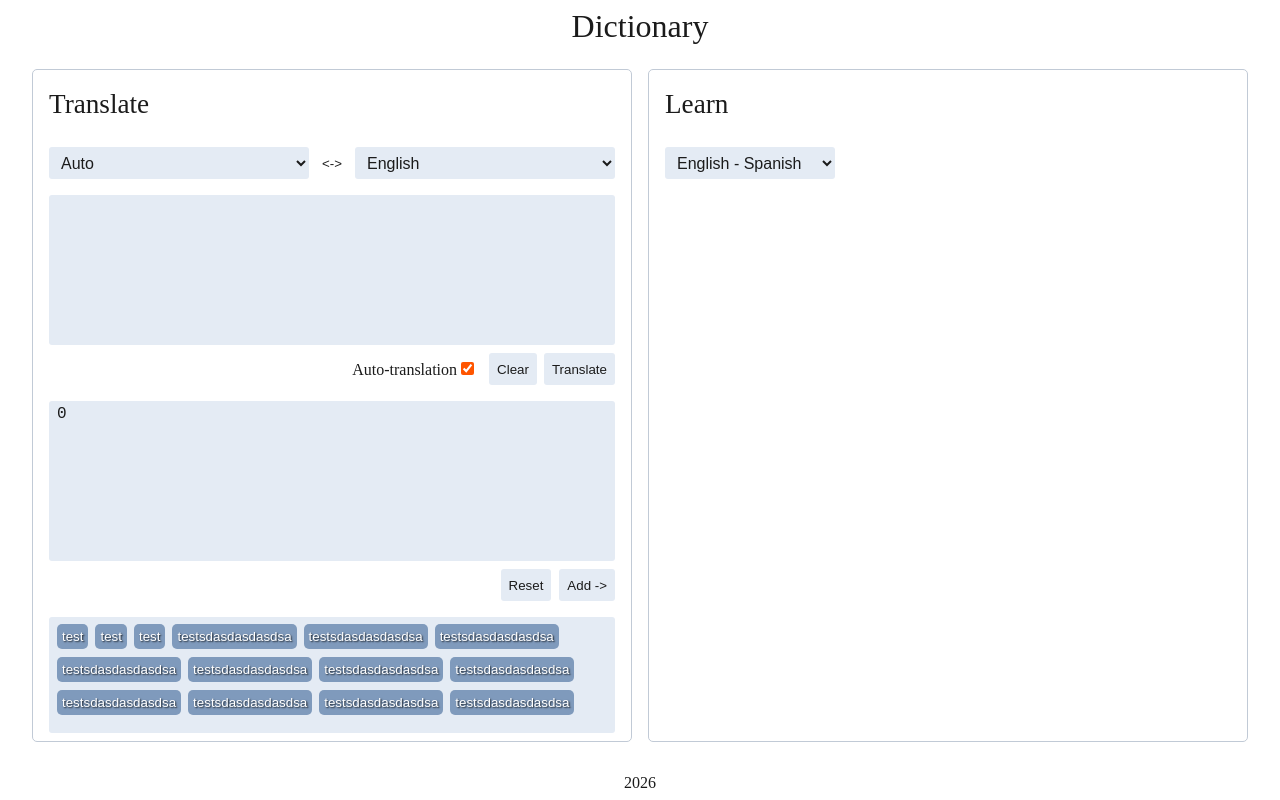
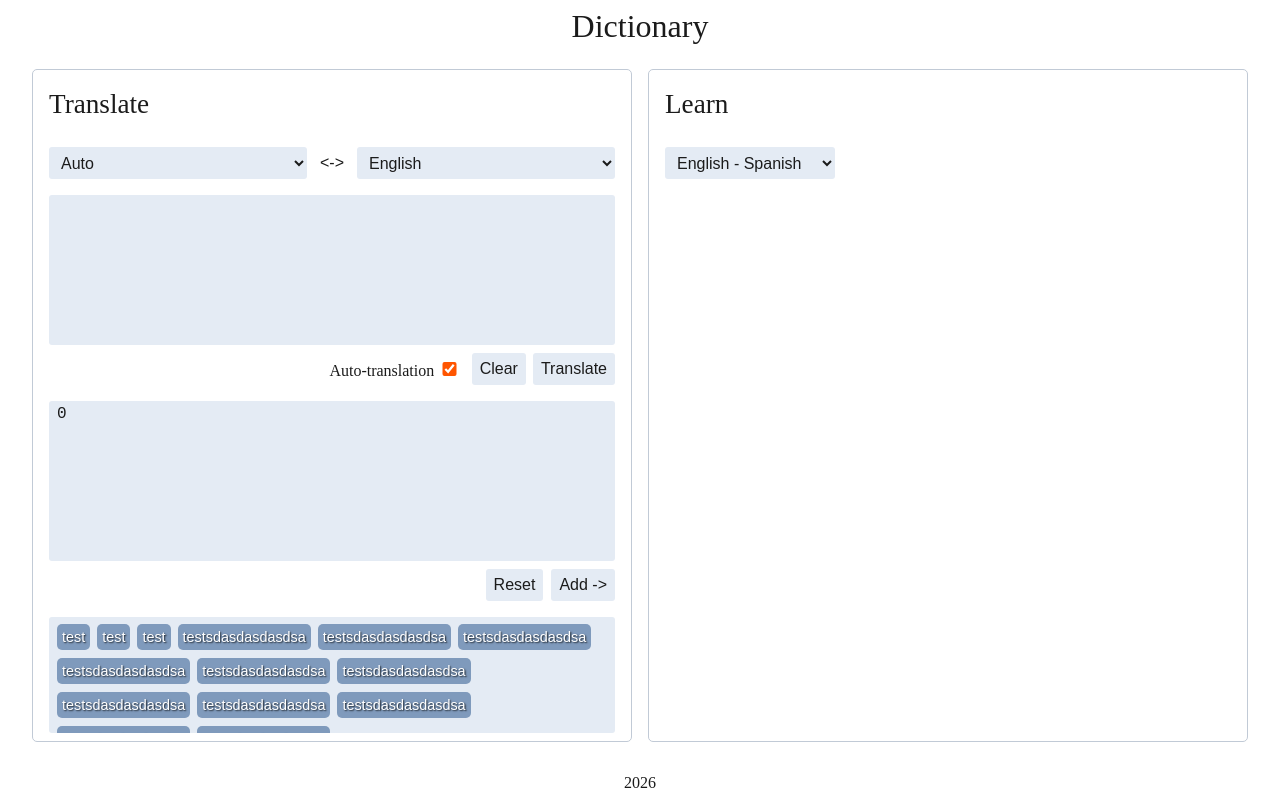
Before and after one commit to self-related/dictionary, a React (Vite) app: page / in a window 1280 px wide. Built offline with nearby package versions, Linux system fonts and the light colour scheme; the HTML template or start-up script is replaced by a standard one.

Commit message:
Fit font-sizes to rem, more flexibility for big screens

```diff
--- a/src/app/styles/global.css
+++ b/src/app/styles/global.css
@@ -1,5 +1,9 @@
 :root {
     font-size: 16px;
+
+    @media screen and (width > 1800px) {
+        font-size: 22px;
+    }
 }
 
 *, ::after, ::before {
--- a/src/features/translate/ui/translate-input/TranslateInput.module.css
+++ b/src/features/translate/ui/translate-input/TranslateInput.module.css
@@ -33,4 +33,10 @@
     align-self: center;
     justify-self: start;
     padding-right: 5px;
+
+    & > input[type=checkbox] {
+        height: 0.9rem;
+        width: 0.9rem;
+        margin-left: 0.5rem;
+    }
 }
--- a/src/features/translate/ui/translate-options/ui/option/Option.module.css
+++ b/src/features/translate/ui/translate-options/ui/option/Option.module.css
@@ -6,6 +6,7 @@
     color: white;
     cursor: pointer;
 
+    font-size: 0.9rem;
     font-weight: 500;
 
     display: block;
--- a/src/shared/ui/button/Button.module.css
+++ b/src/shared/ui/button/Button.module.css
@@ -5,6 +5,7 @@
     color: inherit;
     cursor: pointer;
 
+    font-size: 1rem;
     font-weight: normal;
     display: inline;
     padding: 0.2rem 0.5rem;
--- a/src/shared/ui/layout/Layout.module.css
+++ b/src/shared/ui/layout/Layout.module.css
@@ -24,6 +24,8 @@
 .main {
     flex-grow: 1;
     padding: 1rem 2rem;
+    max-width: 2500px;
+    margin: auto;
     width: 100%;
 }
 
```
